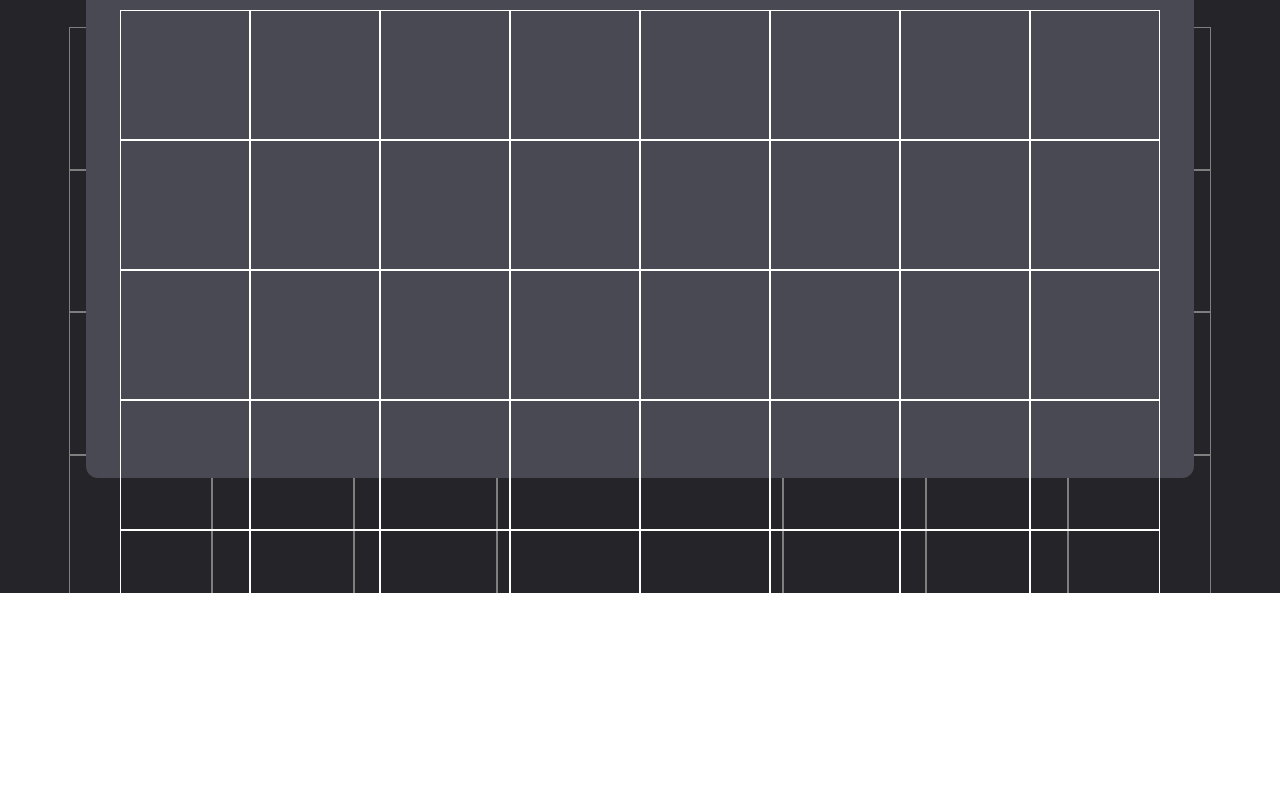
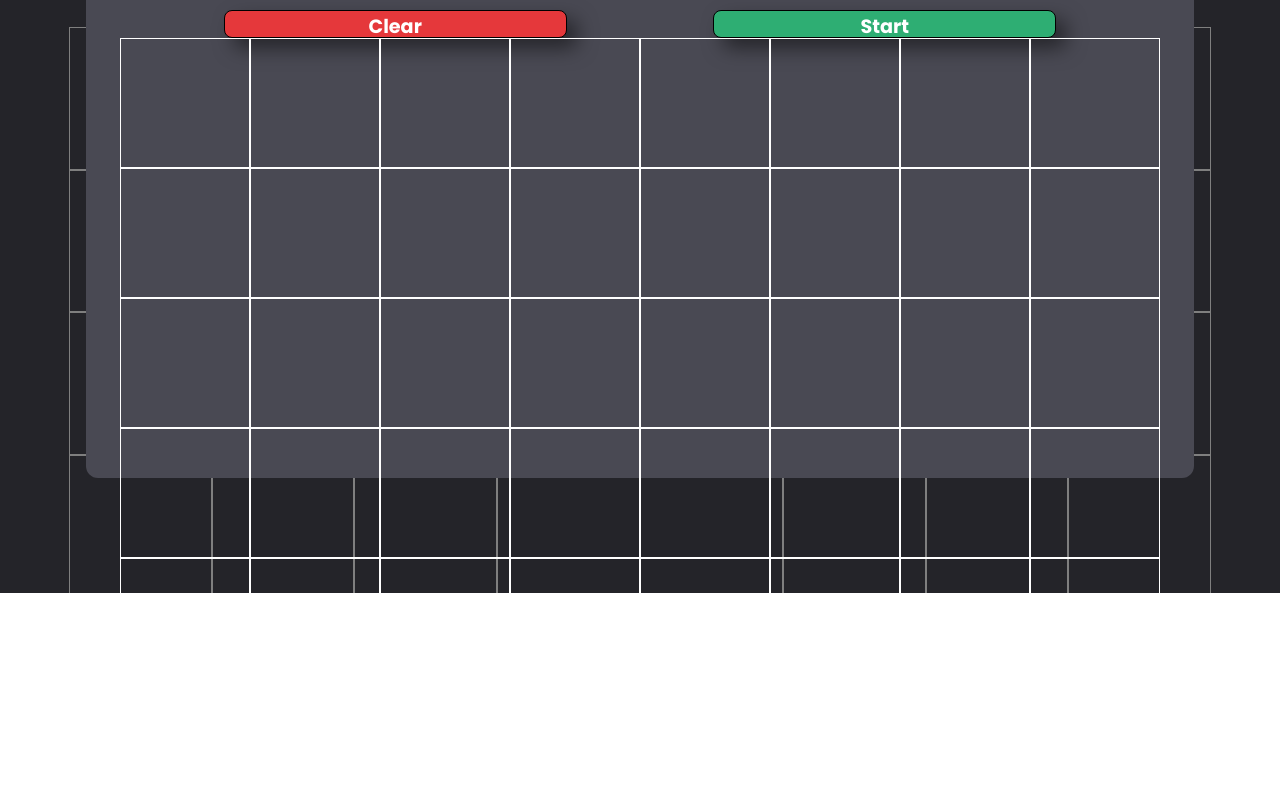
Before and after one commit to Orbter/Battleship, a website built with webpack: page src/template.html in a window 1280 px wide. Shown: the part 207-994 px from the top of the page. Built offline with nearby package versions, Linux system fonts and the light colour scheme.

Commit message:
made an update on the choose js, and also made a lot of icones

```diff
--- a/src/related/chooseVS.js
+++ b/src/related/chooseVS.js
@@ -10,7 +10,9 @@ function createPlayerChoice(name) {
   const h2 = document.createElement('h2');
   const headline = document.createElement('div');
   const shipContainer = document.createElement('div');
-
+  const buttonContainer = document.createElement('div');
+  const clearButton = document.createElement('button');
+  const startButton = document.createElement('button');
   const body = document.getElementById('body');
 
   // classes
@@ -21,12 +23,23 @@ function createPlayerChoice(name) {
   overlay.classList.add('overlay');
   shipContainer.classList.add('ship-container');
   shipContainer.style.zIndex = '10';
+  clearButton.classList.add('button');
+  startButton.classList.add('button');
+  clearButton.classList.add('button-clear');
+  startButton.classList.add('button-start');
+  buttonContainer.classList.add('button-container-choose');
 
   // text contact
   h2.textContent = `${name} choose where to place your ship`;
+  clearButton.textContent = 'Clear';
+  startButton.textContent = 'Start';
   createBoardChooseVs(boardContainer);
   headline.appendChild(h2);
+  buttonContainer.appendChild(clearButton);
+  buttonContainer.appendChild(startButton);
+
   chooseContainer.appendChild(headline);
+  chooseContainer.appendChild(buttonContainer);
   chooseContainer.appendChild(boardContainer);
   chooseContainer.appendChild(shipContainer);
 
--- a/src/related/logicGame.js
+++ b/src/related/logicGame.js
@@ -21,4 +21,3 @@ function addEvent(containerBoard, matrixBoard) {
 }
 
 export { startGame, createPLayers, addEvent };
-//betwing
--- a/src/styles/main.scss
+++ b/src/styles/main.scss
@@ -113,7 +113,7 @@ body {
 .ship-container {
   display: flex;
   flex-direction: column;
-  background-color: black;
+  background-color: #212529;
   padding: 10px;
   border-bottom-left-radius: 12px;
   border-bottom-right-radius: 12px;
@@ -180,3 +180,33 @@ body {
   background-color: rgba(0, 0, 0, 0.5);
   z-index: 9;
 }
+.button-container-choose {
+  width: 90%;
+  height: 5%;
+  display: flex;
+  justify-content: space-around;
+}
+.button-clear {
+  border-radius: 8px;
+  height: 100%;
+  width: 35%;
+  background-color: #e5383b;
+}
+
+.button-start {
+  border-radius: 8px;
+  height: 100%;
+  width: 35%;
+  background-color: #2eae73;
+}
+
+.button-start:active {
+  font-size: 1.1rem;
+  width: 34%;
+  height: 99%;
+}
+.button-clear:active {
+  font-size: 1.1rem;
+  width: 34%;
+  height: 99%;
+}
```
Also changed, not shown: src/photos/battleShip-removebg-preview.png (added), src/photos/carrier-removebg-preview.png (added), src/photos/cruiser-removebg-preview.png (added), src/photos/destroyer-removebg-preview.png (added), src/photos/submarine-removebg-preview.png (added).
